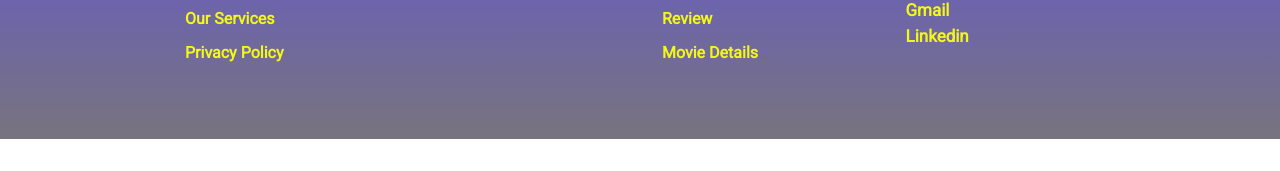
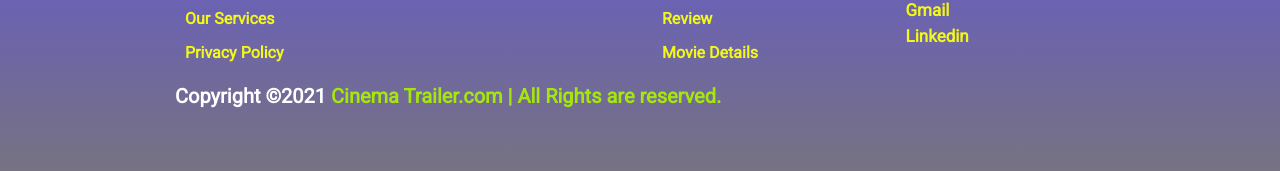
Before and after one commit to Ishwo6375/Movie-app-phase5-frontend, a React (Create React App) app: page /movie/edit/1 in a window 1280 px wide. Shown: the part 1476-1647 px from the top of the page. Before the commit the page ends 1615 px from the top, so only its background shows below. Built offline with nearby package versions, Linux system fonts and the light colour scheme; no server answers; a web font is replaced by a local one.

Commit message:
added copyright section to footer and styled

```diff
--- a/src/components/Pages/Footer.js
+++ b/src/components/Pages/Footer.js
@@ -39,7 +39,11 @@ function Footer() {
                           <li><a href="mailto: ishaan.prazapati6375@gmail.com">Gmail</a></li>
                            <li><a href="https://linkedin.com/in/ishwor-prajapati-b4a102201">Linkedin</a></li>
                       </ul>
+
                   </div>
+                      <p className="copyright">
+        <span className="span-10">Copyright &copy;2021</span> Cinema Trailer.com | All Rights are reserved.
+      </p>
 
 
 
--- a/src/components/styles/footer.css
+++ b/src/components/styles/footer.css
@@ -86,3 +86,10 @@ ul {
   width: 25%;
   padding: 0 15px;
 }
+
+.copyright{
+     color: rgb(165, 231, 12);
+    font-weight: 900;
+    font-size: 20px;
+    font-family: "Roboto", sans-serif;
+}
```
